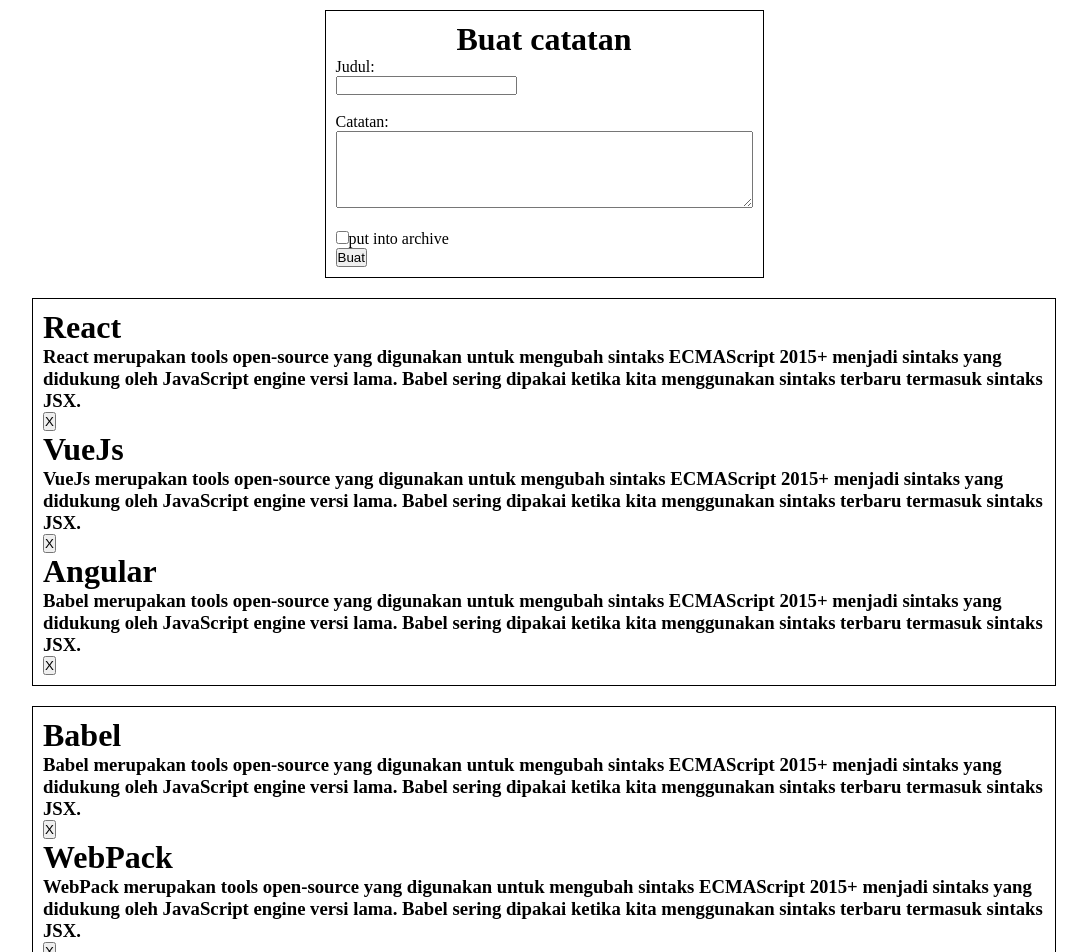
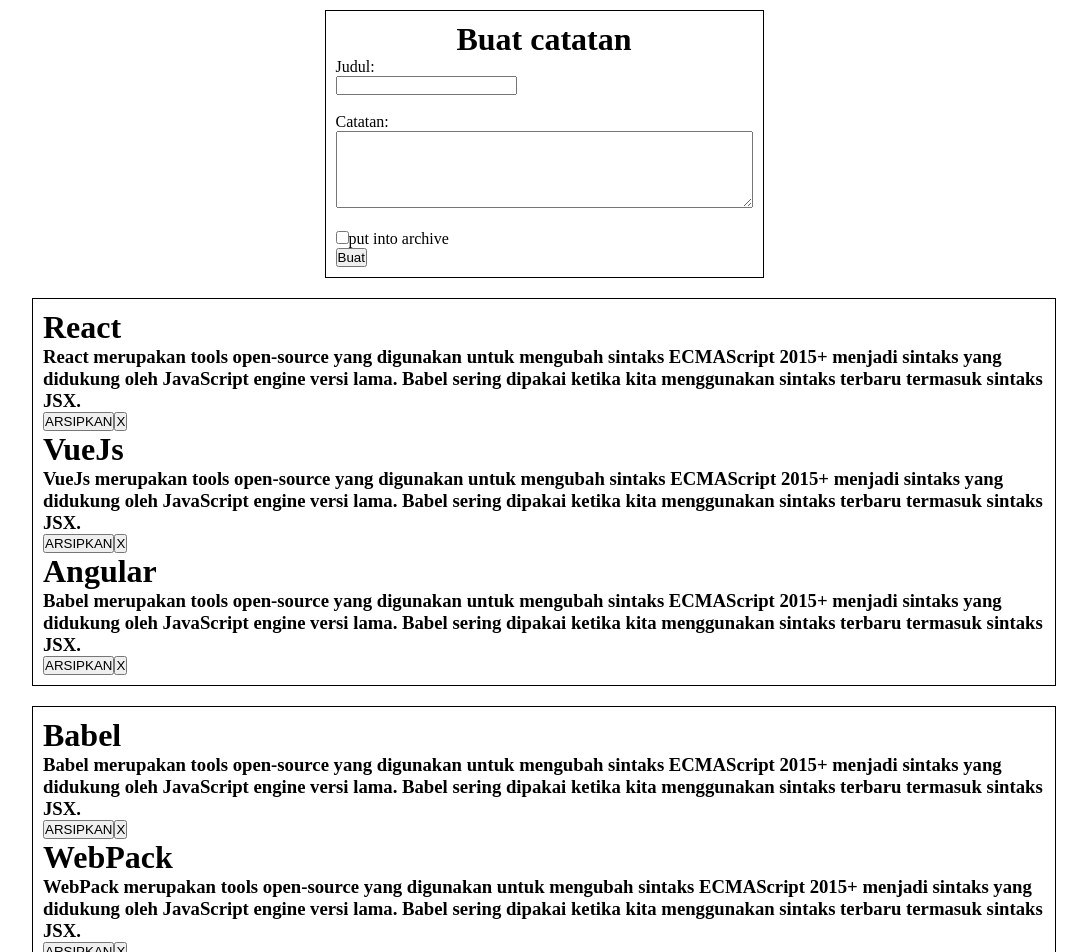
Before and after one commit to pandekar/dicoding-react-beginner-submission, a React (Vite) app: page / in a window 1280 px wide. Shown: the top 952 px of the page, without its empty margins (96-1183 px from the left). Built offline with nearby package versions, Linux system fonts and the light colour scheme.

Commit message:
tidy up logic

```diff
--- a/src/components/NoteActive.jsx
+++ b/src/components/NoteActive.jsx
@@ -3,9 +3,8 @@
 import { NoteItem } from '../components'
 import { getNoteItemProps } from '../utils/index';
 
-const NoteActive = ({ datas, onDelete }) => {
-
-  // console.log(datas);
+const NoteActive = (props) => {
+  const { datas, onDelete } = props
 
   return (
     <div className="container note-active">
--- a/src/components/NoteApp.jsx
+++ b/src/components/NoteApp.jsx
@@ -7,29 +7,38 @@
   NoteArchived
 } from '../components';
 
+const STATUS_ARCHIVED = true;
+const STATUS_ACTIVE = false;
+
 const NoteApp = () => {
   const getDataValues = getData();
   const [datas, setDatas] = useState(getDataValues);
   const datasContext = createContext(datas);
-  console.log('NoteApp', datasContext);
 
-  const isActive = datas.some(data => data.archived === false);
-  const isArchived = datas.some(data => data.archived === true);
+  const isActive = datas.some(data => data.archived === STATUS_ACTIVE);
+  const isArchived = datas.some(data => data.archived === STATUS_ARCHIVED);
 
-  const activePosts = datas.filter(data => data.archived === false);
-  const archivedPosts = datas.filter(data => data.archived === true);
-
-  const _hanldeOnDelete = (id) => () => {
+  const _handleOnDelete = (id) => () => {
     const newDatas = datas.filter((data) => data.id !== id);
 
     setDatas(newDatas);
   };
 
+  const _handleUpdateNoteIsArchived = (id) => () => {
+    console.log(id)
+  };
+
+  const getNotesSectionProps = (noteStatus, notes) => ({
+    datas: notes.filter(data => data.archived === noteStatus),
+    onDelete: _handleOnDelete,
+    onNoteArchiveClick: _handleUpdateNoteIsArchived
+  })
+
   return (
     <div className='main'>
       <NoteForm setDatas={setDatas} datasContext={datasContext} />
-      {isActive && <NoteActive datas={activePosts} onDelete={_hanldeOnDelete} />}
-      {isArchived && <NoteArchived datas={archivedPosts} onDelete={_hanldeOnDelete} />}
+      {isActive && <NoteActive {...getNotesSectionProps(STATUS_ACTIVE, datas)} />}
+      {isArchived && <NoteArchived {...getNotesSectionProps(STATUS_ARCHIVED, datas)} />}
     </div>
   );
 };
--- /dev/null
+++ b/src/components/NoteArchiveButton.jsx
@@ -0,0 +1,9 @@
+const NoteArchiveButton = (props) => (
+  <button
+    // onClick={onDelete(id)}
+  >
+    ARSIPKAN
+  </button>
+);
+
+export default NoteArchiveButton;
--- a/src/components/NoteArchived.jsx
+++ b/src/components/NoteArchived.jsx
@@ -2,7 +2,8 @@
 import { NoteItem } from '../components';
 import { getNoteItemProps } from '../utils/index';
 
-const NoteArchived = ({ datas, onDelete }) => {
+const NoteArchived = (props) => {
+  const { datas, onDelete } = props;
 
   return (
     <div className="container note-archived">
--- a/src/components/NoteForm.jsx
+++ b/src/components/NoteForm.jsx
@@ -45,10 +45,6 @@
     _cleanForm();
   };
 
-  useEffect(() => {
-    console.log(title, body, archived)
-  }, [title, body, archived]);
-
   return (
     <div className='container note-form'>
       <h1>Buat catatan</h1>
--- a/src/components/NoteItem.jsx
+++ b/src/components/NoteItem.jsx
@@ -1,11 +1,15 @@
 import React from 'react';
 import NoteDeleteButton from './NoteDeleteButton';
+import NoteArchiveButton from './NoteArchiveButton';
 
-const NoteItem = ({ id, title, body, onDelete }) => {
+const NoteItem = (props) => {
+  const { title, body, id, onDelete } = props;
+
   return (
     <div>
       <h1>{title}</h1>
       <h3>{body}</h3>
+      <NoteArchiveButton />
       <NoteDeleteButton id={id} onDelete={onDelete} />
     </div>
   )
```
Also changed, not shown: src/utils/getNoteItemProps.js (line endings or trailing spaces).
